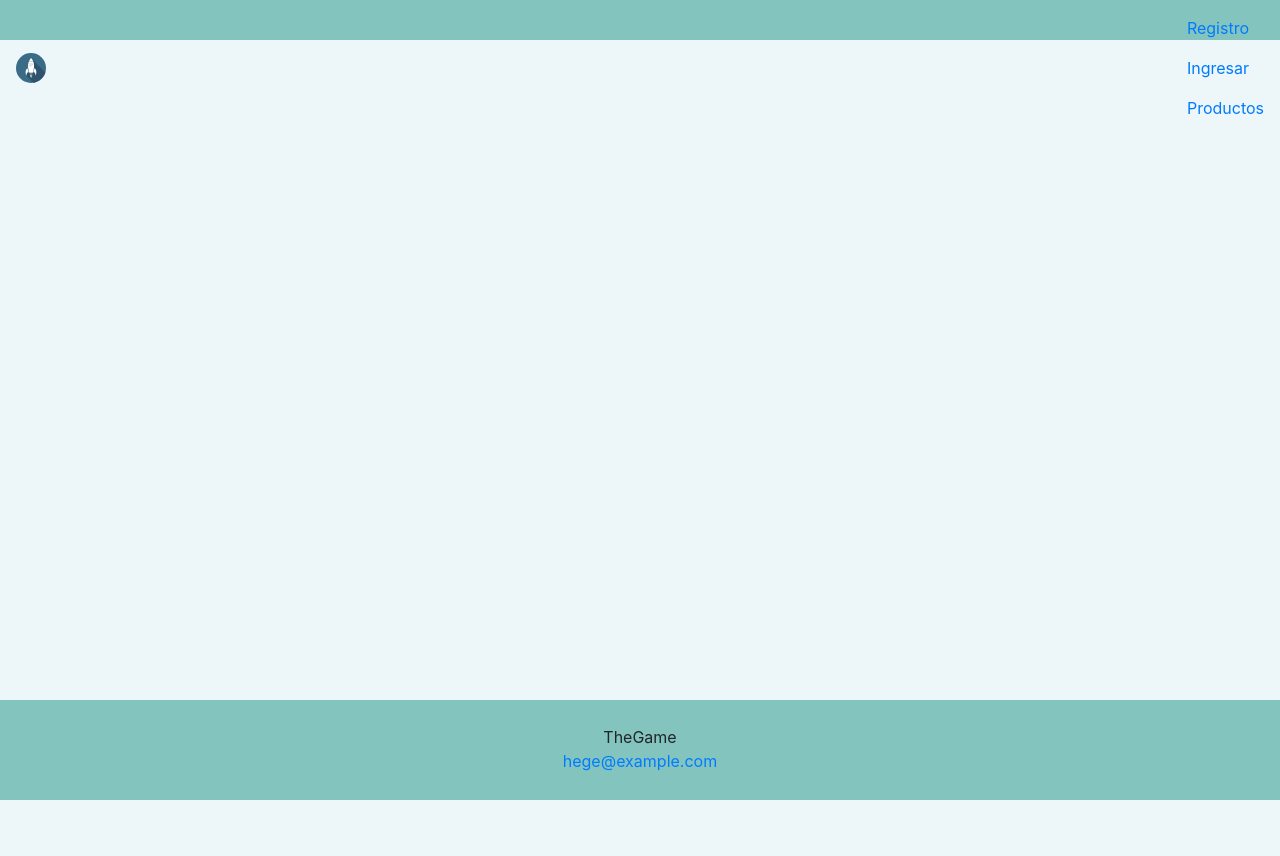
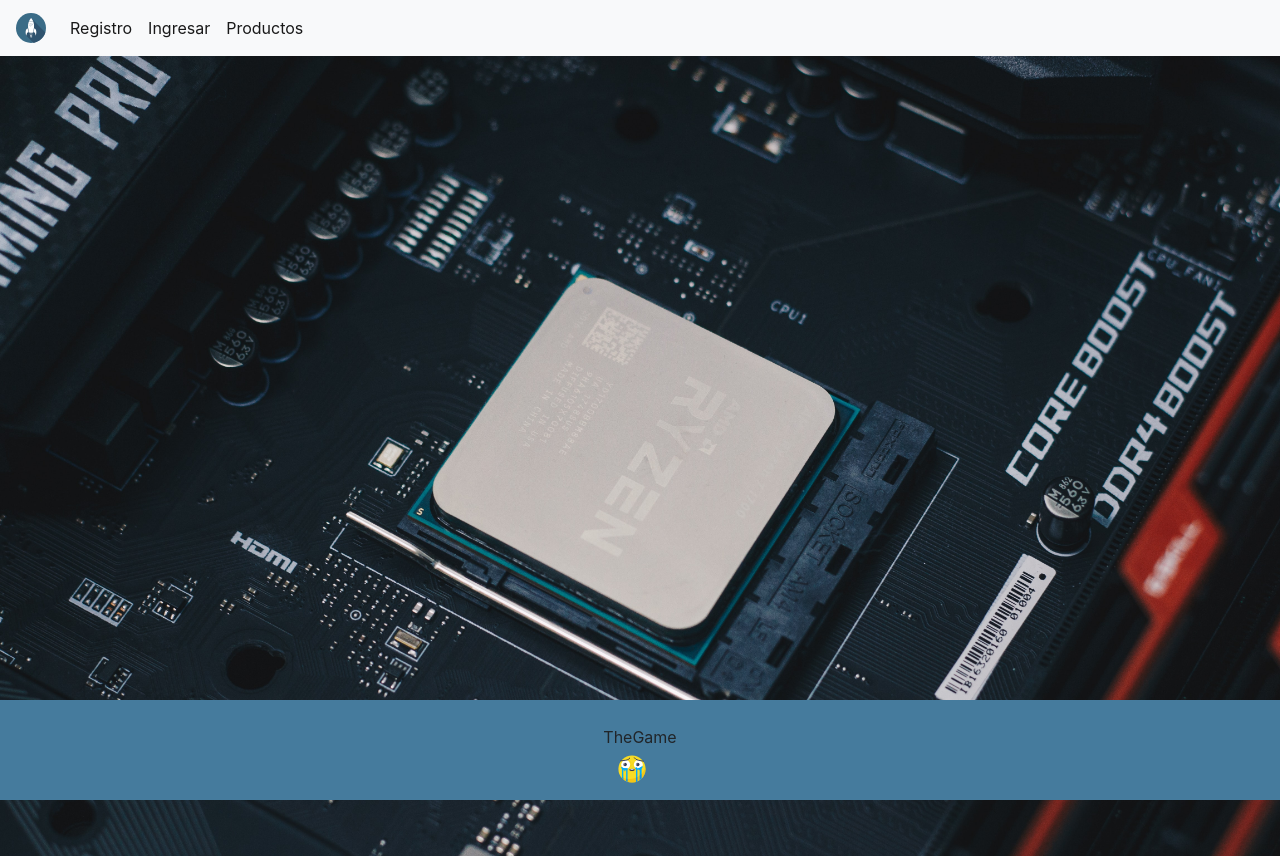
Before and after one commit to Horus19/flask_pro_files, a Flask app: page / in a window 1280 px wide. Before the commit the page ends 800 px from the top, so only its background shows below. Run offline with Flask 2, Linux system fonts and the light colour scheme; some libraries are stand-ins or nearby versions.

Commit message:
index mejorado

```diff
--- a/templates/index.html
+++ b/templates/index.html
@@ -8,21 +8,55 @@
 
     <style>
 
+        body
+        {
+
+            overflow:hidden;
+
+
+        }
+
         footer
         {
             margin-top:50px;
             width:100%;
             height:100px;
-            background-color:#83c5be;
+            background-color:#457b9d;
             bottom: 0;
             position: fixed;
             text-align: center;
         }
 
+
+        .image img
+        {
+        position: relative;
+        width: 100%;
+        height: 100%;
+        }
+
+        .image
+        {
+            height:100%;
+            width: 100%;
+        }
+
+
+        @supports(object-fit: cover){
+            .image img{
+                height: 100%;
+                object-fit: cover;
+                object-position: center center;
+        }
+        }
+
     </style>
 
-<body style="background-color:#edf6f9">
-    <nav class="navbar navbar-inverse" style="background-color: #83c5be; height: 40px">
+<body>
+    <nav class="navbar navbar-expand-lg navbar-light bg-light">
+         <button class="navbar-toggler" type="button" data-toggle="collapse" data-target="#navbarTogglerDemo01" aria-controls="navbarTogglerDemo01" aria-expanded="false" aria-label="Toggle navigation">
+            <span class="navbar-toggler-icon"></span>
+        </button>
         <a class="navbar-brand" href="#">
         <img src="../static/img/game.svg" width="30" height="30" class="d-inline-block align-top" alt='Logo Boostrap'>
         </a>
@@ -39,11 +73,16 @@
         </ul>
     </nav>
 
+    <div class="image" style="width: auto;height: auto;">
+    <img src="../static/img/inicio_bd.jpg">
+    </div>
 
     <footer>
         <div style="margin-left:auto;margin-right:auto;width: 400px">
         <p style="margin-top: 25px">TheGame<br>
-        <a href="mailto:hege@example.com">hege@example.com</a></p>
+        <a class="navbar-brand" href="https://www.youtube.com/watch?v=Nj2U6rhnucI&list=RD9EnSqnccMyY&index=5">
+        <img src="../static/img/cry.svg" width="30" height="30" class="d-inline-block align-top" alt='Logo Boostrap'>
+        </a>
         </div>
     </footer>
 </body>
```
Also changed, not shown: static/img/cry.svg (added), static/img/inicio_bd.jpg (added).
